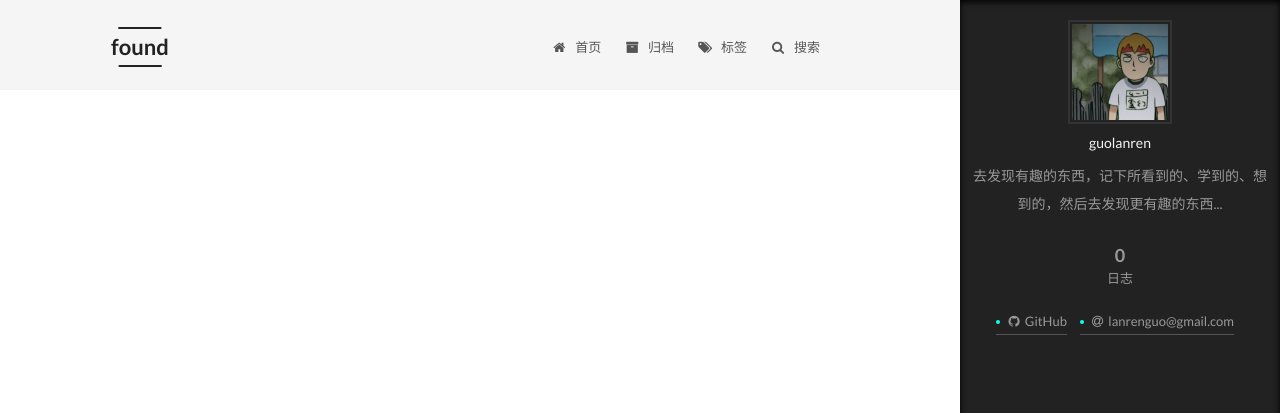
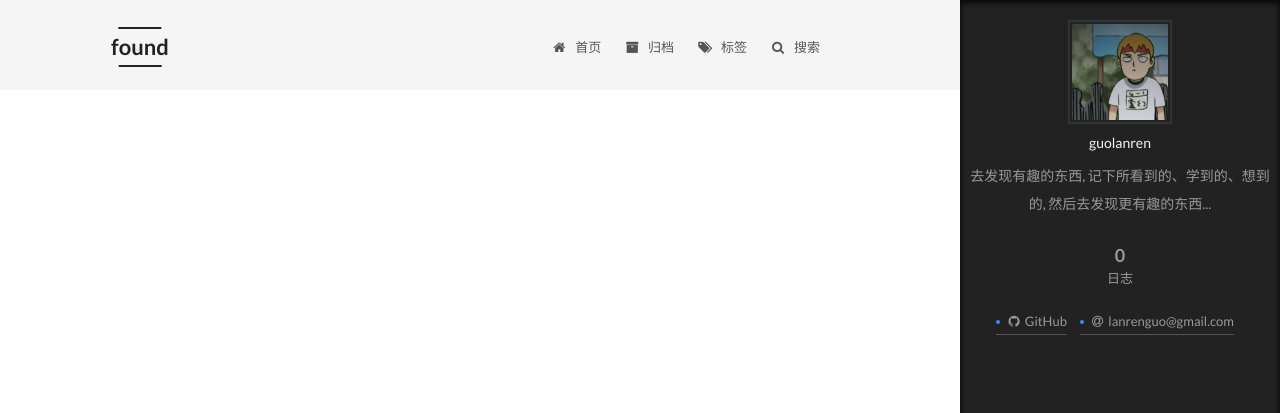
Before and after one commit to guolanren/guolanren.github.io, a Jekyll site: the page built from index.html, in a window 1280 px wide. Shown: the top 413 px of the page. Built offline with Jekyll 4.4.1, drawn with Linux system fonts in a browser that asks for light colours; the list of posts is cut into pages by our own code; comment, search, counter and statistics services are not loaded; part of the change alters nothing that is shown.

```diff
--- a/_config.yml
+++ b/_config.yml
@@ -6,7 +6,10 @@
 # Site
 title: found
 subtitle: guolanren's blog
-description: 去发现有趣的东西，记下所看到的、学到的、想到的，然后去发现更有趣的东西...
+description: >- # this means to ignore newlines until "author:"
+  去发现有趣的东西,
+  记下所看到的、学到的、想到的,
+  然后去发现更有趣的东西...
 author: guolanren
 # Support language: de, en, fr-FR, id, ja, ko, pt-BR, pt, ru, zh-Hans, zh-hk, zh-tw
 language: zh-Hans
```
